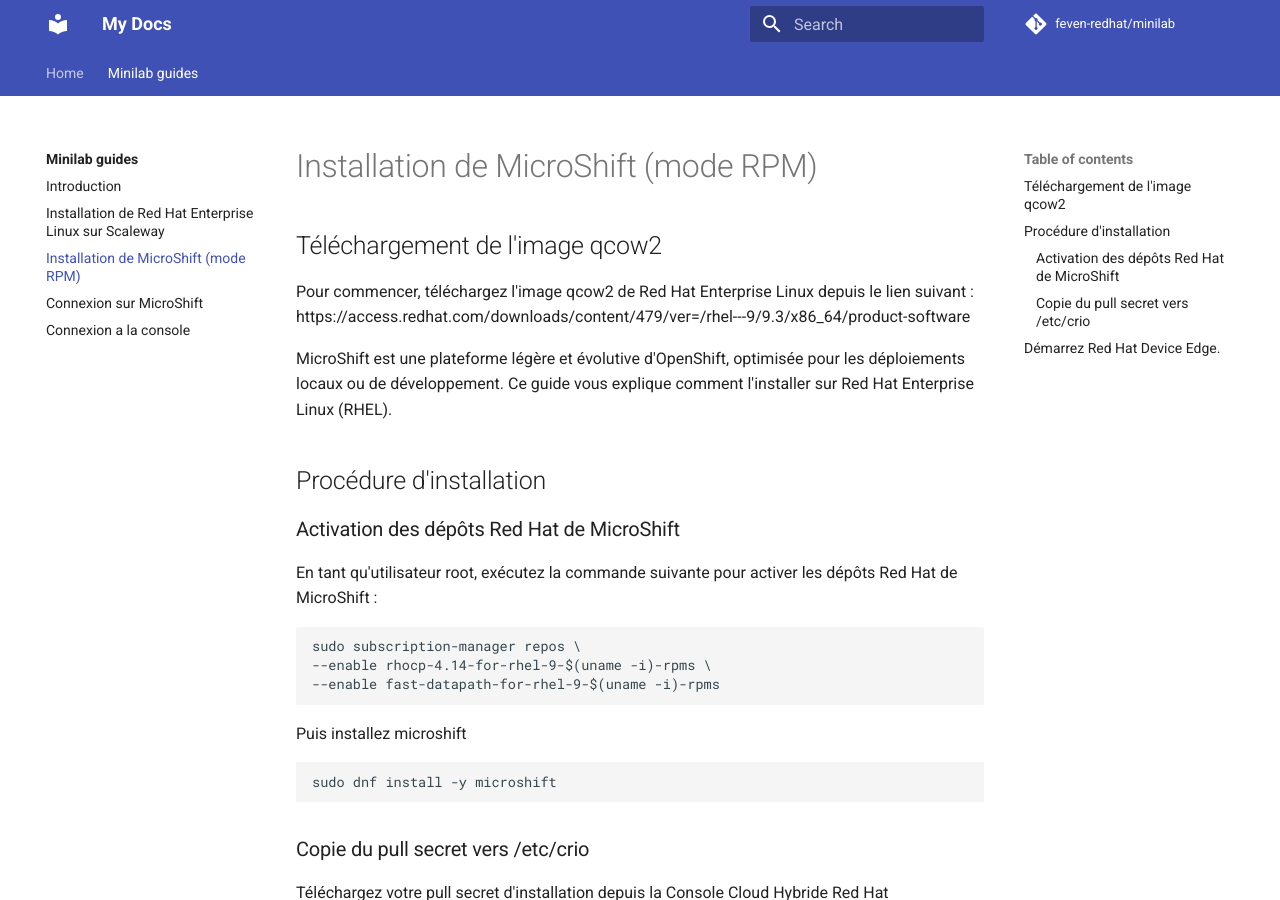
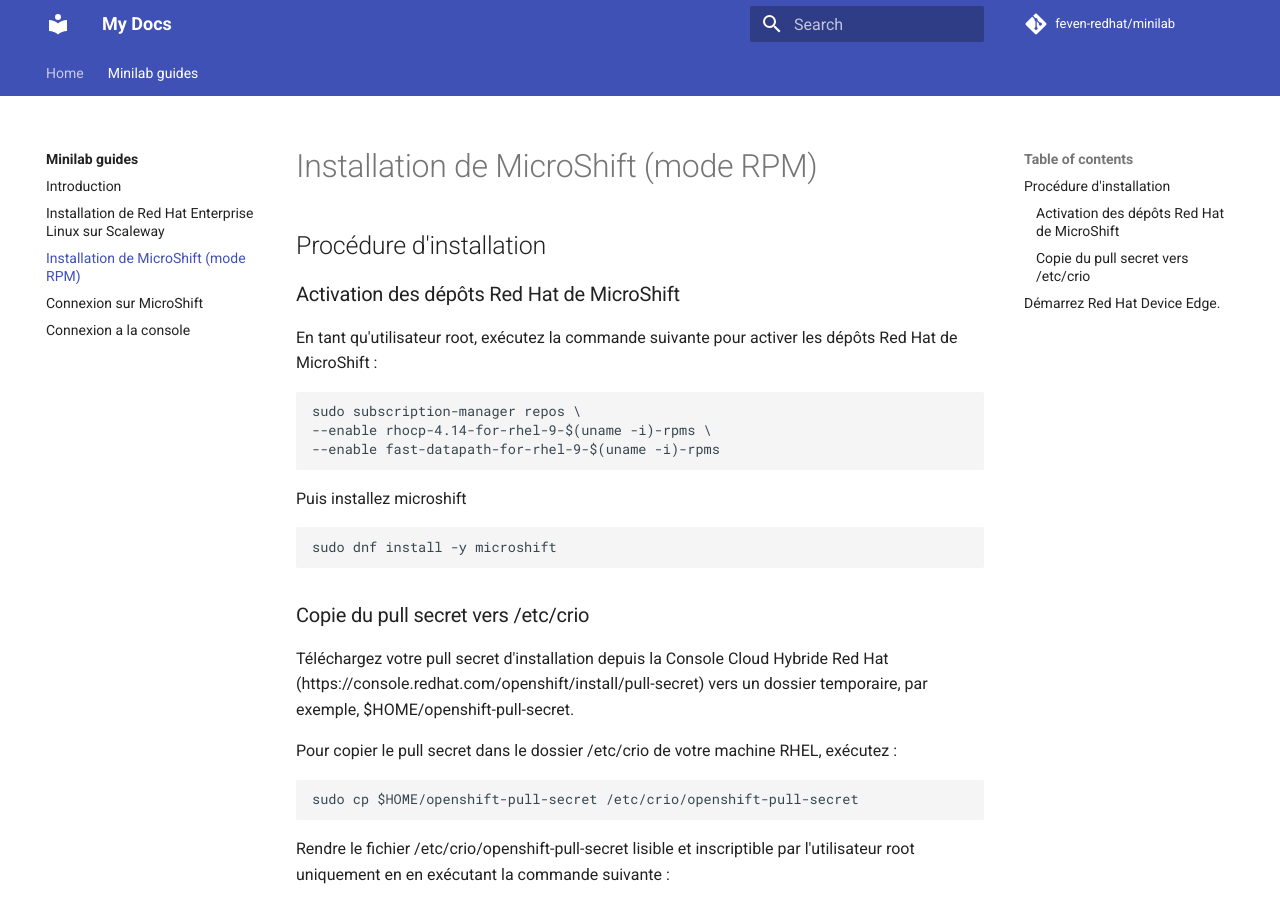
Before and after one commit to neutron-IT-organization/deepseek-openshift, an MkDocs documentation site: the page built from content/openshift/03_microshift-installation.md, in a window 1280 px wide and 900 px high. Built offline with MkDocs 1.6.1 and Material for MkDocs 9.7.7, drawn with Linux system fonts in a browser that asks for light colours; comment, search, counter and statistics services are not loaded.

Commit message:
remove section

```diff
--- a/content/openshift/03_microshift-installation.md
+++ b/content/openshift/03_microshift-installation.md
@@ -1,12 +1,4 @@
 # Installation de MicroShift (mode RPM)
-
-## Téléchargement de l'image qcow2
-
-Pour commencer, téléchargez l'image qcow2 de Red Hat Enterprise Linux depuis le lien suivant :
-https://access.redhat.com/downloads/content/479/ver=/rhel---9/9.3/x86_64/product-software
-
-
-MicroShift est une plateforme légère et évolutive d'OpenShift, optimisée pour les déploiements locaux ou de développement. Ce guide vous explique comment l'installer sur Red Hat Enterprise Linux (RHEL).
 
 ## Procédure d'installation
 
```
